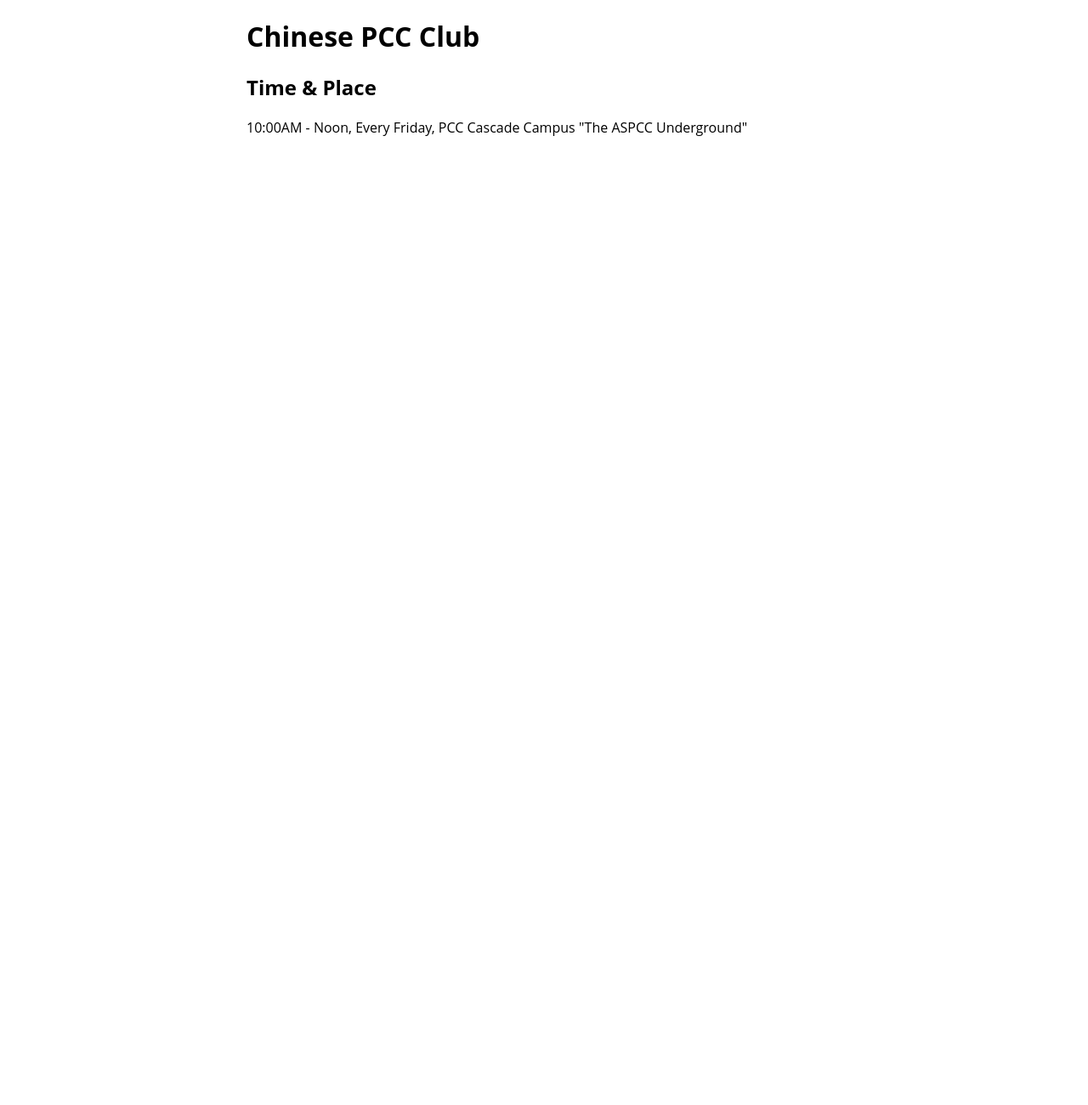
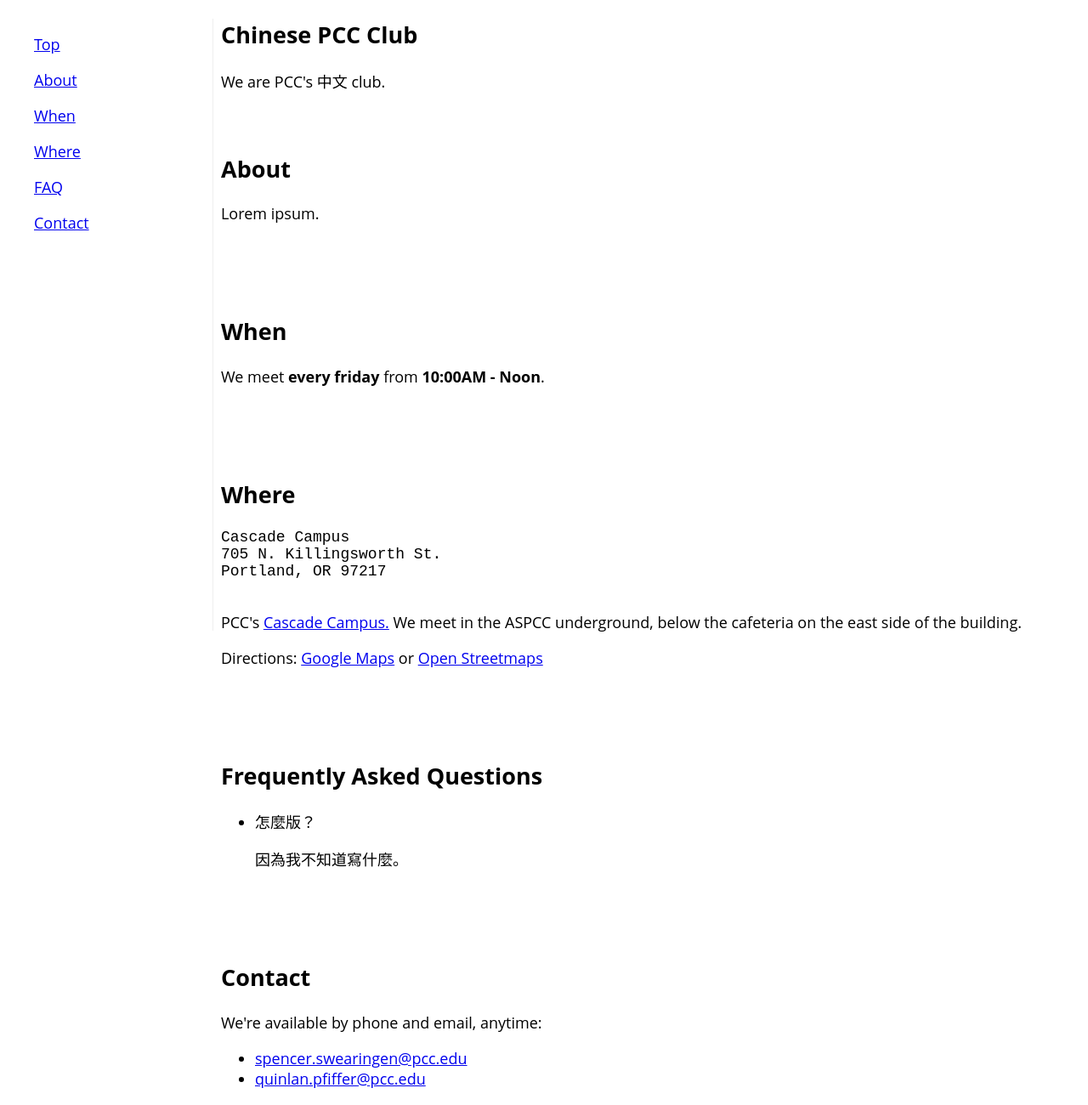
Before and after one commit to qpfiffer/chinesepcc.club, a plain HTML site: page index.html in a window 1280 px wide. Shown: the whole page at 85% size. Before the commit the page ends 800 px from the top, so only its background shows below. Drawn offline with Linux system fonts and the light colour scheme.

Commit message:
MORE STUFF

```diff
--- a/index.html
+++ b/index.html
@@ -8,26 +8,86 @@
 		<style>
 			html {
 				font-family: 'Open Sans', Helvetica, Arial, sans-serif;
+				font-size: 18px;
 			}
 			body {
-				width: 700px;
-				display: block;
 				margin: 0 auto;
 			}
+			header {
+				position: absolute;
+				display: block;
+				width: 250px;
+				height: 90%;
+				border-right: 1px solid #efefef;
+			}
+			header ul {
+				list-style-type: none;
+			}
+			header ul li {
+				margin-bottom: 1em;
+			}
+			section {
+				margin-left: 260px;
+				margin-bottom: 6em;
+			}
+			#title {
+				margin-bottom: 4em;
+			}
 			.bold {
+				font-weight: bold;
 			}
 		</style>
 	</head>
 	<body>
-		<div>
+		<header>
+			<ul>
+				<li><a href="#title">Top</a></li>
+				<li><a href="#about">About</a></li>
+				<li><a href="#when">When</a></li>
+				<li><a href="#where">Where</a></li>
+				<li><a href="#faq">FAQ</a></li>
+				<li><a href="#contact">Contact</a></li>
+			</ul>
+		</header>
+		<section id="title">
 			<h1>Chinese PCC Club</h1>
-			<p></p>
-		</div>
-		<div>
-			<h2>Time & Place</h2>
-			<p><span class="bold">10:00AM - Noon</span>, Every Friday, PCC Cascade Campus "The ASPCC Underground"</p>
-		</div>
-		<div>
-			<h2>
+			<p>We are PCC's 中文 club.</p>
+		</section>
+		<section id="about">
+			<h2>About</h2>
+			<p>Lorem ipsum.</p>
+		</section>
+		<section id="when">
+			<h2>When</h2>
+			<p>We meet <span class="bold">every friday</span> from <span class="bold">10:00AM - Noon</span>.</p>
+		</section>
+		<section id="where">
+			<h2>Where</h2>
+			<pre>
+Cascade Campus
+705 N. Killingsworth St.
+Portland, OR 97217
+			</pre>
+			<p>PCC's <a href="http://www.pcc.edu/about/locations/cascade/">Cascade Campus.</a> We meet in the ASPCC underground, below the cafeteria on the east side of the building.</p>
+			<p>Directions: <a href="https://www.google.com/maps/place/Portland+Community+College+-+Cascade+Campus/@45.5631305,-122.6744585,17z/data=!4m5!1m2!2m1!1sCascade+Campus+705+N.+Killingsworth+St.+Portland,+OR+97217!3m1!1s0x5495a70e8d78a485:0xc7f53c48cb1f28c1">Google Maps</a> or
+			<a href="http://osm.org/go/WIDwW6sSb--?layers=N">Open Streetmaps</a></p>
+		</section>
+		<section id="faq">
+			<h2>Frequently Asked Questions</h2>
+			<ul>
+				<li>
+					<p>怎麼版？</p>
+					<p>因為我不知道寫什麼。</p>
+				</li>
+			</ul>
+		</section>
+		<section id="contact">
+			<h2>Contact</h2>
+			<p>We're available by phone and email, anytime:<p>
+			<ul>
+				<li><a href="mailto://spencer.swearingen@pcc.edu">spencer.swearingen@pcc.edu</a></li>
+				<li><a href="mailto://quinlan.pfiffer@pcc.edu">quinlan.pfiffer@pcc.edu</a></li>
+			</ul>
+		</section>
 	</body>
 </html>
```
